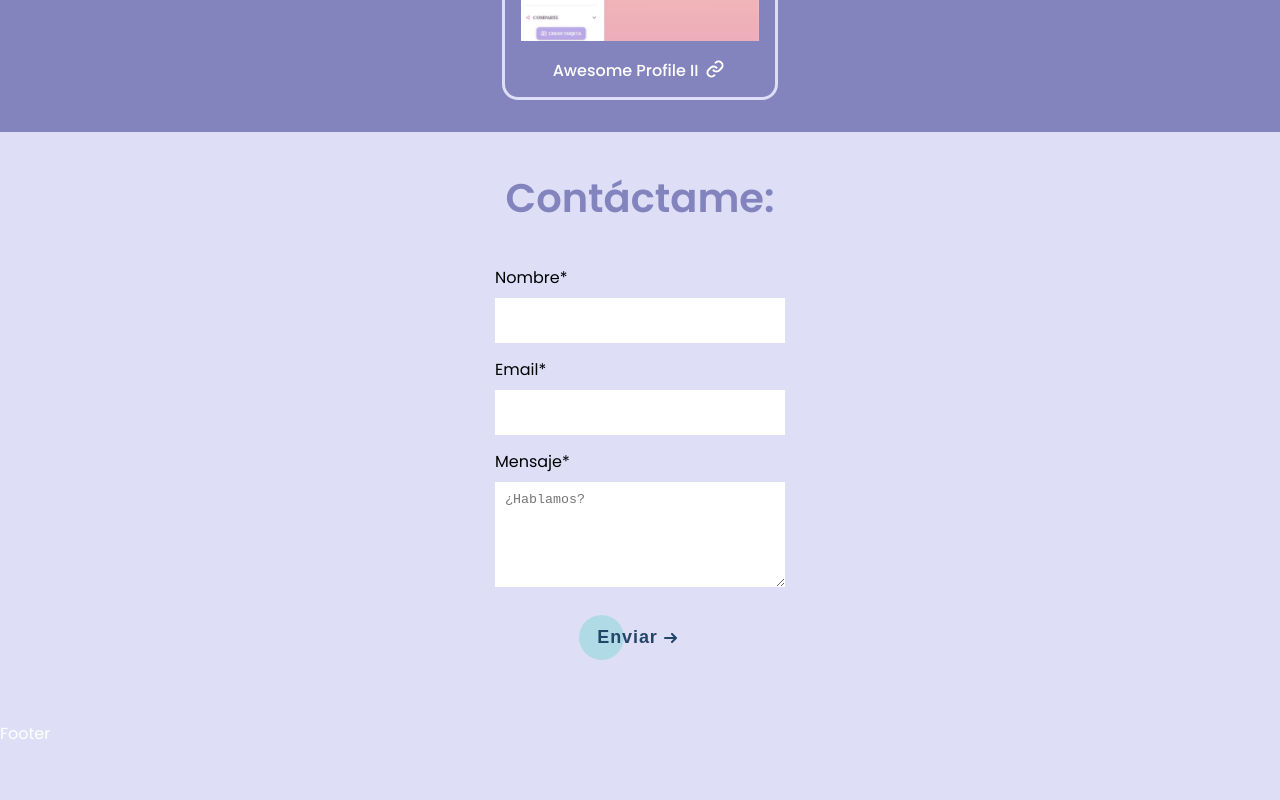
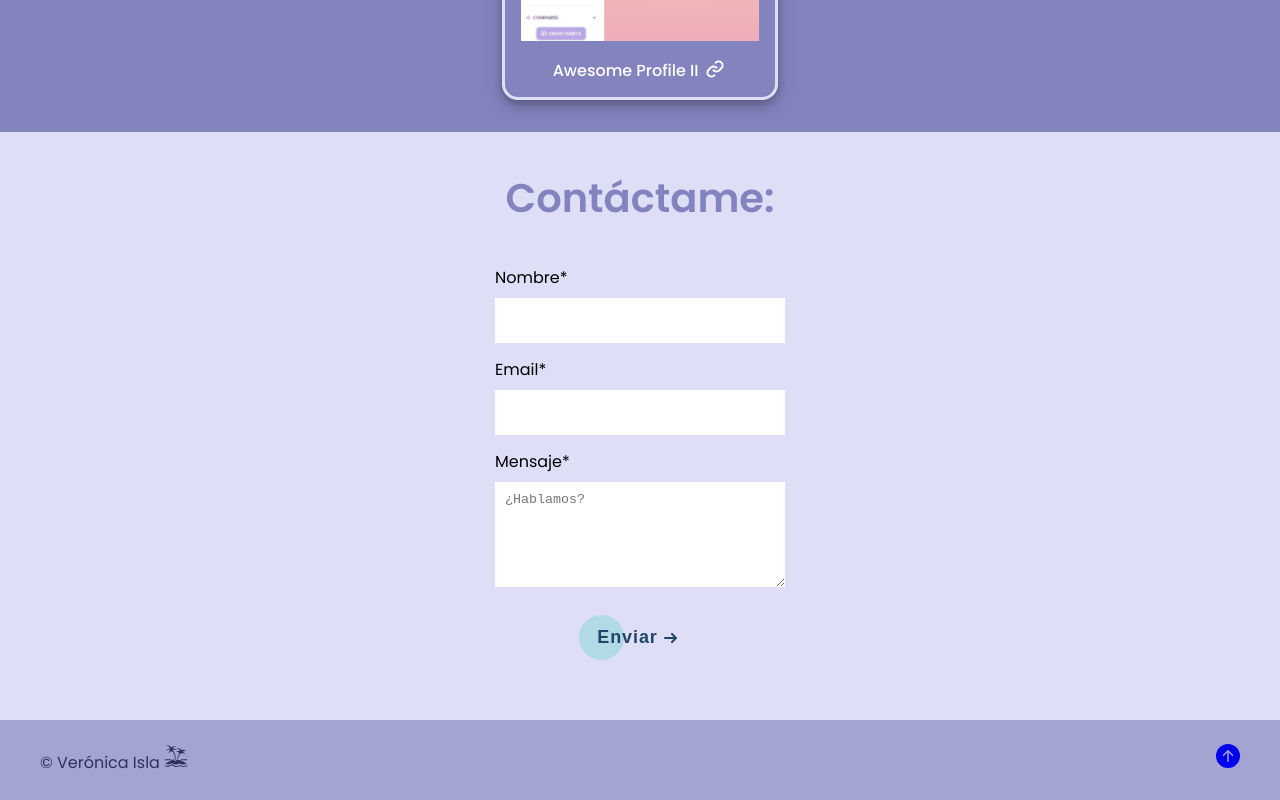
Before and after one commit to veroisla/Portfolio, a React (Create React App) app: page / in a window 1280 px wide. Shown: the part 3023-3823 px from the top of the page. Before the commit the page ends 3771 px from the top, so only its background shows below. Built offline with nearby package versions, Linux system fonts and the light colour scheme.

Commit message:
added section footer

```diff
--- a/src/components/Footer.js
+++ b/src/components/Footer.js
@@ -1,9 +1,20 @@
 import '../styles/Core/Reset.scss';
 import '../styles/Core/Variables.scss';
 import '../styles/Components/Footer.scss';
+import { BsArrowUpCircleFill } from 'react-icons/bs';
+import { GiIsland } from 'react-icons/gi';
 
 function Footer(params) {
-  return <p>Footer</p>;
+  return (
+    <footer className="footer">
+      <p className="footer__copyrigth">
+        © Verónica Isla <GiIsland className="footer__island" />
+      </p>
+      <a href="#home">
+        <BsArrowUpCircleFill className="footer__arrow" />
+      </a>{' '}
+    </footer>
+  );
 }
 
 export default Footer;
--- a/src/styles/Components/Footer.scss
+++ b/src/styles/Components/Footer.scss
@@ -1,2 +1,28 @@
 @import '../Core/Reset.scss';
 @import "../Core/Variables.scss";
+
+.footer {
+    background-color: $--color-bg2;
+    padding: 10px 40px;
+    display: flex;
+    flex-direction: row;
+    justify-content: space-between;
+    align-items: center;
+    height: 5rem;
+
+&__copyrigth {
+    color: $--color-primary2;
+}
+    &__island {
+        font-size: 1.5rem;
+    }
+
+    &__arrow {
+        font-size: 1.5rem;
+
+        &:hover {
+            color: $--color-primary2;
+            box-shadow: 5px red;
+        }
+    }
+}
--- a/src/styles/Components/Proyects.scss
+++ b/src/styles/Components/Proyects.scss
@@ -37,6 +37,7 @@
     border-radius: 1rem;
     margin-bottom: 2rem;
      border: 3px solid $--color-bg;
+     box-shadow: 0 4px 8px 0 rgba(0, 0, 0, 0.2), 0 6px 20px 0 rgba(0, 0, 0, 0.19);
 }
 &__nameAndIcon {
     display: flex;
```
